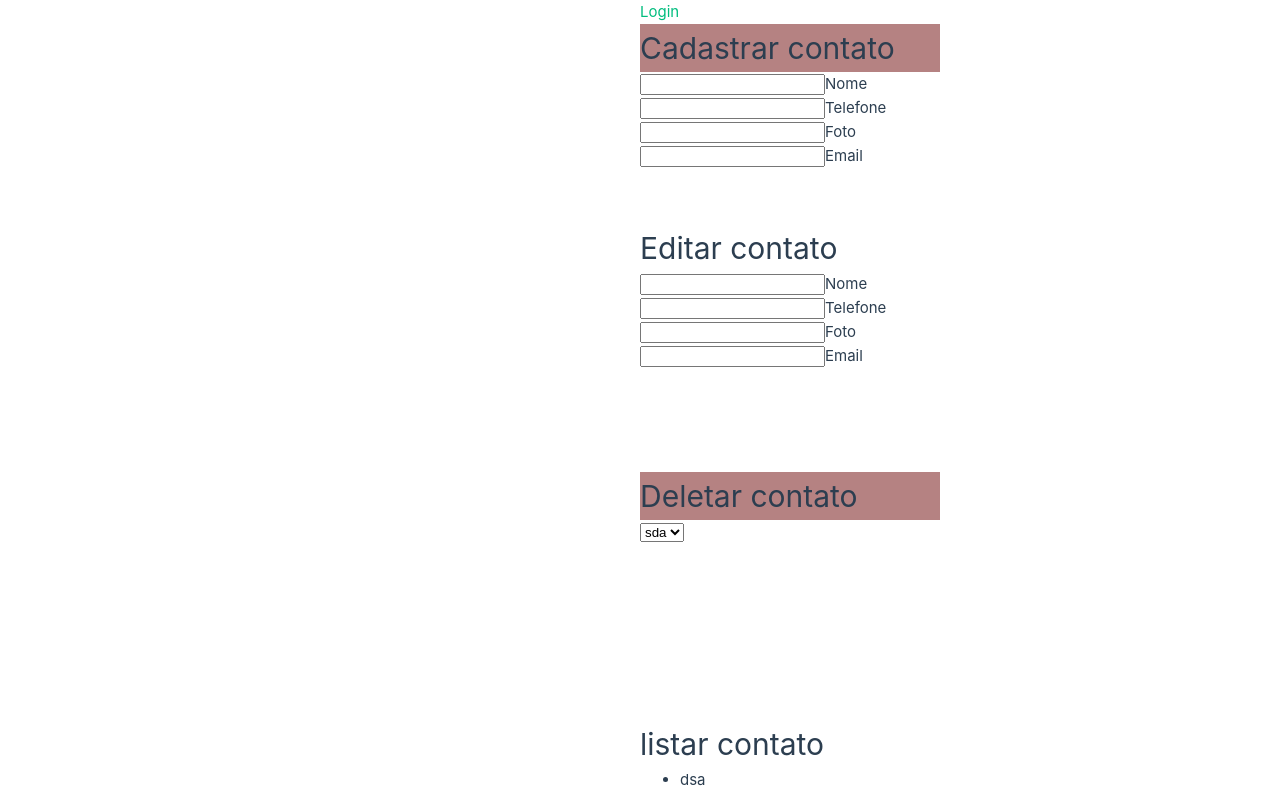
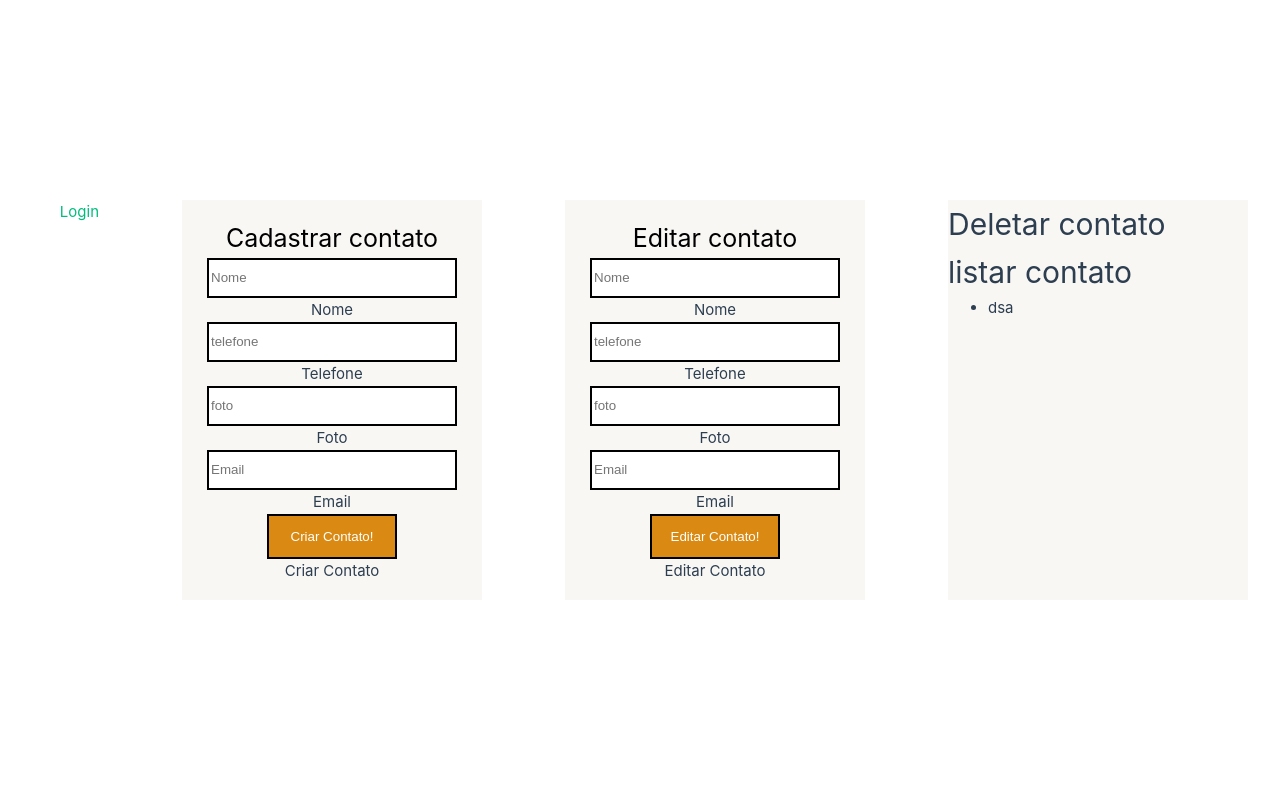
Before and after one commit to brenolobianco/Teste-Desenvolvedor-breno, a Vue app in the folder frontend/virtuafront/: page /dashboard in a window 1280 px wide. Built offline with nearby package versions, Linux system fonts and the light colour scheme.

Commit message:
add css styles in components

```diff
--- a/frontend/virtuafront/src/assets/base.css
+++ b/frontend/virtuafront/src/assets/base.css
@@ -65,8 +65,7 @@ body {
   background: var(--color-background);
   transition: color 0.5s, background-color 0.5s;
   line-height: 1.6;
-  display: flex;
-  flex-direction: column;
+
   font-family: Inter, -apple-system, BlinkMacSystemFont, 'Segoe UI', Roboto, Oxygen, Ubuntu,
     Cantarell, 'Fira Sans', 'Droid Sans', 'Helvetica Neue', sans-serif;
   font-size: 15px;
--- a/frontend/virtuafront/src/components/CreateContactForm.vue
+++ b/frontend/virtuafront/src/components/CreateContactForm.vue
@@ -1,57 +1,73 @@
 <template>
-    <div class="cadastro-box">
-    <h1>Cadastrar contato</h1>
-    <form method="POST" @submit="createContact">
-        <input type="text" />Nome <input type="tel" />Telefone
-        <input type="text" />Foto <input type="email" />Email
+  <div>
+    <form class="contact-form" method="POST" @submit="createContact">
+      <h2>Cadastrar contato</h2>
+      <input type="text" placeholder="Nome" />Nome
+      <input placeholder="telefone" type="tel" />Telefone
+      <input type="text" placeholder="foto" />Foto
+      <input type="email" placeholder="Email" />Email
+      <input class="submit-btn" type="submit" value="Criar Contato!" />Criar Contato
     </form>
-</div>
+  </div>
 </template>
 <style>
-form {
-    background: white;
-    width: 300px;
-    height: 200px;
-  }
-
+.contact-form {
+  display: flex;
+  flex-direction: column;
+  justify-content: center;
+  align-items: center;
+  width: 250px;
+  height: 300px;
+  background: rgb(249, 247, 244);
+}
+.contact-form input {
+  width: 200px;
+  height: 25px;
+}
+.contact-form h2 {
+  color: black;
+  font-size: 20px;
+}
+form .submit-btn {
+  background: rgb(218, 138, 18);
+  width: 120px;
+  height: 29px;
+  color: white;
+  cursor: pointer;
+}
 </style>
 <script>
- export default {
+export default {
   name: "CreateContactForm",
   data() {
-    return {
-
-    }
+    return {};
   },
   methods: {
-
     async createContact(e) {
-      e.preventDefault()
+      e.preventDefault();
       const data = {
         nome: this.nome,
         telefone: this.telefone,
         email: this.email,
-        image: this.image
-      }
-      const dataJson = JSON.stringify(data)
+        image: this.image,
+      };
+      const dataJson = JSON.stringify(data);
       const req = await fetch("http://localhost:8000/api/contacts", {
         method: "POST",
-        headers: { "Content-Type" : "application/json" },
-        body: dataJson
+        headers: { "Content-Type": "application/json" },
+        body: dataJson,
       });
-      const res = await req.json()
-      console.log(res)
+      const res = await req.json();
+      console.log(res);
 
       // clear message
-      setTimeout(() => this.msg = "", 3000)
+      setTimeout(() => (this.msg = ""), 3000);
       // limpar campos
-      this.nome = ""
-      this.telefone = ""
-      this.email = ""
-      this.imagem = ""
-
-    }
+      this.nome = "";
+      this.telefone = "";
+      this.email = "";
+      this.imagem = "";
+    },
   },
-
-}
+};
 </script>
--- a/frontend/virtuafront/src/components/EditContactForm.vue
+++ b/frontend/virtuafront/src/components/EditContactForm.vue
@@ -1,17 +1,70 @@
 <template>
-    <div class="editar-box">
-            <h1>Editar contato</h1>
-            <form>
-                <input type="text" />Nome <input type="tel" />Telefone
-                <input type="text" />Foto <input type="email" />Email
-            </form>
-        </div>
+
+    <div >
+
+        <form class="contact-form" method="POST" @submit="updateContact">
+        <h2>Editar contato</h2>
+
+        <input type="text" placeholder="Nome" />Nome
+        <input placeholder="telefone" type="tel" />Telefone
+        <input type="text" placeholder="foto" />Foto
+        <input type="email" placeholder="Email" />Email
+        <input class="submit-btn" type="submit" value="Editar Contato!" />Editar
+        Contato
+      </form>
+
+  </div>
 </template>
 <style>
-.cadastro-box {
-    background: rgb(181, 130, 130);
-    width: 300px;
-    height: 200px;
-  }
+.contact-form {
+  display: flex;
+  flex-direction: column;
+  justify-content: center;
+  align-items: center;
+  width: 300px;
+  height: 400px;
+  background: rgb(249, 247, 244);
+}
+.contact-form input {
+  width: 250px;
+  height: 40px;
+  border: 2px solid black;
+}
+.contact-form h2 {
+  color: black;
+  font-size: 25px;
+}
+form .submit-btn {
+  background: rgb(218, 138, 18);
+  width: 130px;
+  height: 45px;
+  color: white;
+}
+</style>
+<script>
+export default {
+  name: "EditContactForm",
+  data() {
+    return {};
+  },
+  methods: {
+    async getContacts() {
+      const req = await fetch("http://localhost:8000/api/contacts");
+      const data = await req.json();
+      this.contacts = data;
+    },
 
-</style>
+    async updateContact(event, id) {
+      const option = event.target.value;
+      const dataJson = JSON.stringify({ status: option });
+      const req = await fetch(`http://localhost:3000/burgers/${id}`, {
+        method: "PATCH",
+        headers: { "Content-Type": "application/json" },
+        body: dataJson,
+      });
+      const res = await req.json();
+      console.log(res);
+    },
+  },
+};
+</script>
--- a/frontend/virtuafront/src/components/deleteContactForm.vue
+++ b/frontend/virtuafront/src/components/deleteContactForm.vue
@@ -2,11 +2,6 @@
   <div>
     <div class="deletar-box">
       <h1>Deletar contato</h1>
-      <form>
-        <select name="" id="">
-          <option value="sda">sda</option>
-        </select>
-      </form>
       <div class="listar-box">
         <h1>listar contato</h1>
         <ul>
@@ -19,9 +14,9 @@
 
 <style>
 .deletar-box {
-  background: rgb(181, 130, 130);
+  background: rgb(249, 247, 244);
   width: 300px;
-  height: 200px;
+  height: 400px;
 }
 </style>
 <script>
@@ -31,7 +26,19 @@ export default {
     return {};
   },
   methods: {
+    async getContacts() {
+      const req = await fetch("http://localhost:8000/api/contacts");
+      const data = await req.json();
+      this.contacts = data;
+    },
+    async deleteContact(id) {
+      const req = await fetch(`http://localhost:8000/api/contacts/${id}`, {
+        method: "DELETE",
+      });
+      console.log(id);
+      const res = await req.json();
 
+    },
   },
 };
 </script>
--- a/frontend/virtuafront/src/views/CadastroView.vue
+++ b/frontend/virtuafront/src/views/CadastroView.vue
@@ -1,31 +1,30 @@
 <template>
-   <div class="container">
+  <div>
     <header>
       <RouterLink to="/">Login</RouterLink>
     </header>
 
     <form class="cadastro-form">
       <h2>Cadastro</h2>
-      <input type="text" />Nome <input type="tel" />Telefone
-      <input type="text" />Foto <input type="email" />Email
+      <RouterLink class="btn-ircadastro" to="/">ir para Cadastro</RouterLink>
+      <input type="text" placeholder="nome" />Nome <input placeholder="email" type="tel" />Telefone
+      <input type="text" placeholder="foto" />Foto <input placeholder="email" type="email" />Email
+      <button class="submit-btn" type="submit" value="cadastrar" >Cadastrar</button>
     </form>
   </div>
+
 </template>
 
 <style>
-.container{
-  max-width: 1200px;
-  margin: 0 auto;
-  background: red;
-}
+
 .cadastro-form {
   display: flex;
   flex-direction: column;
   justify-content: center;
   align-items: center;
-  width: 250px;
+  width: 300px;
   height: 300px;
-  background: rgb(249, 247, 244);
+  background: rgb(249, 247, 244)
 }
 .cadastro-form h2 {
   color: black;
@@ -35,5 +34,12 @@
   height: 30px;
   border-radius: 2px;
 }
+.cadastro-form button{
+  background: rgb(218, 138, 18);
+  width: 120px;
+  height: 29px;
+  color: black;
+  cursor: pointer;
+}
 
 </style>
--- a/frontend/virtuafront/src/views/DashboardView.vue
+++ b/frontend/virtuafront/src/views/DashboardView.vue
@@ -1,34 +1,35 @@
 
 
 <template>
-
-    <div class="dashboard">
-        <header>
-            <RouterLink to="/">Login</RouterLink></header>
-        <CreateContactForm/>
-        <EditContactForm/>
-        <DeleteContactForm/>
-        </div>
-
-
-
+  <div class="dashboard">
+    <header>
+      <RouterLink to="/">Login</RouterLink>
+    </header>
+    <CreateContactForm />
+    <EditContactForm />
+    <DeleteContactForm />
+  </div>
 </template>
 
 <style>
-
 </style>
 <script>
-import CreateContactForm from '../components/createContactForm.vue';
-import DeleteContactForm from '../components/deleteContactForm.vue';
-import EditContactForm from '../components/editContactForm.vue';
-
+import CreateContactForm from "../components/createContactForm.vue";
+import DeleteContactForm from "../components/deleteContactForm.vue";
+import EditContactForm from "../components/EditContactForm.vue";
 
 export default {
-  name: 'Dashboard',
+  name: "Dashboard",
   components: {
     EditContactForm,
     CreateContactForm,
-    DeleteContactForm
-  }
+    DeleteContactForm,
+  },
+};
+</script>
+<style>
+.dashboard{
+display: flex;
+gap:83px;
 }
-</script>
+</style>
--- a/frontend/virtuafront/src/views/LoginView.vue
+++ b/frontend/virtuafront/src/views/LoginView.vue
@@ -1,17 +1,17 @@
 <template>
   <div>
-    <header>
-      <RouterLink to="/cadastro">Cadastro</RouterLink>
-    </header>
 
+    <RouterLink class="btn-ircadastro" to="/cadastro">ir para Cadastro</RouterLink>
     <form class="login-form">
       <h2>Login</h2>
+
       <input type="email" placeholder="Digite seu Email" />Email
       <input type="password" placeholder="Digite sua senha"/>Password
+      <button class="submit-btn" type="submit" value="Login" ><RouterLink to="/dashboard">Login</RouterLink></button>
 
     </form>
   </div>
-  <RouterLink to="/dashboard">Dashboard</RouterLink>
+
 </template>
 
 <style>
@@ -20,16 +20,28 @@
   flex-direction: column;
   justify-content: center;
   align-items: center;
-  width: 250px;
+  width: 300px;
   height: 300px;
-  background: rgb(249, 247, 244);
+  background: rgb(249, 247, 244)
 }
 .login-form h2 {
   color: black;
 }
 .login-form input {
-  width: 230px;
-  height: 30px;
-  border-radius: 2px;
+  width: 250px;
+  height: 40px;
+  border: 2px solid black;
+}
+.login-form button{
+  background: rgb(218, 138, 18);
+  width: 120px;
+  height: 29px;
+  color:black;
+  cursor: pointer;
+}
+.btn-ircadastro{
+
+color: white;
+cursor: pointer;
 }
 </style>
```
